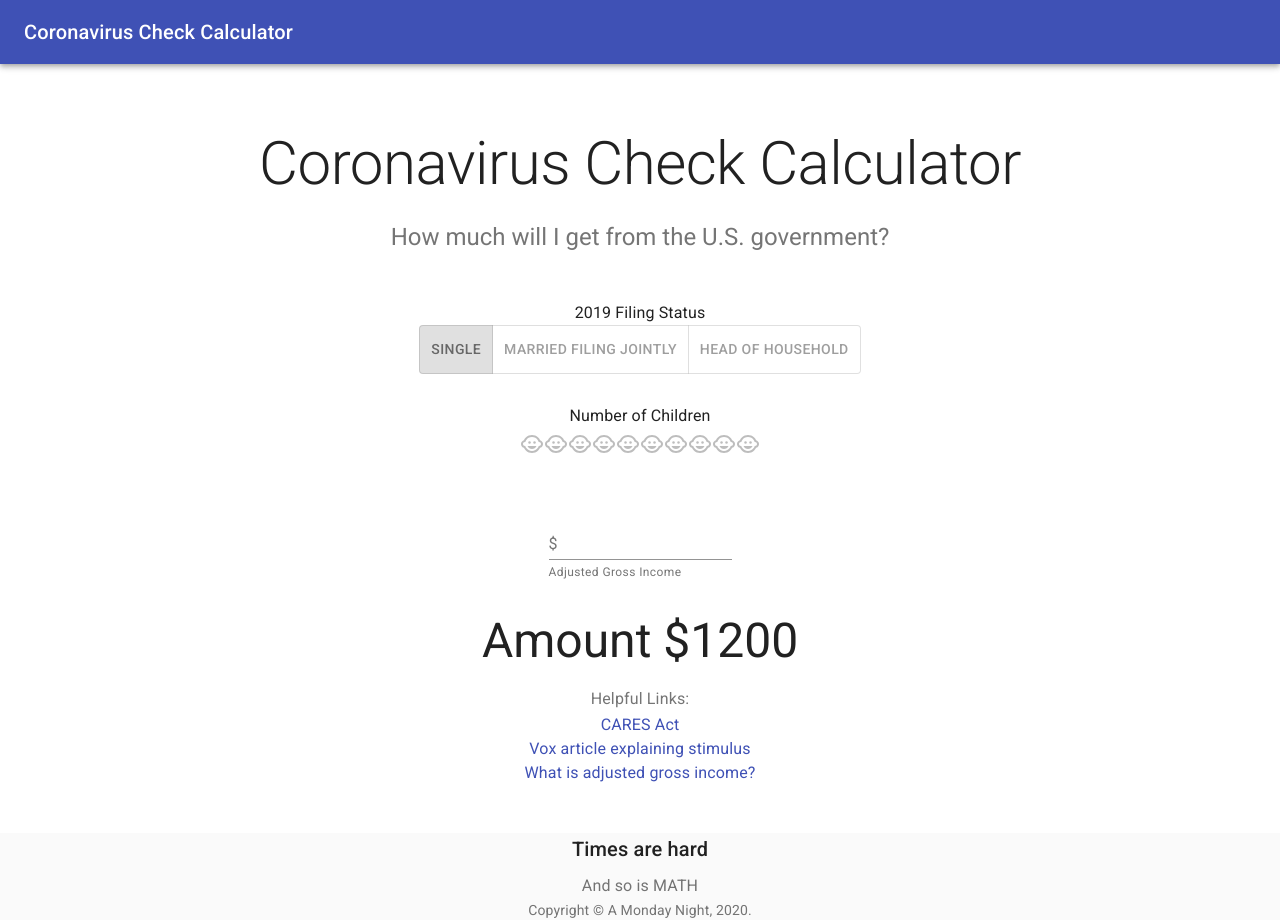
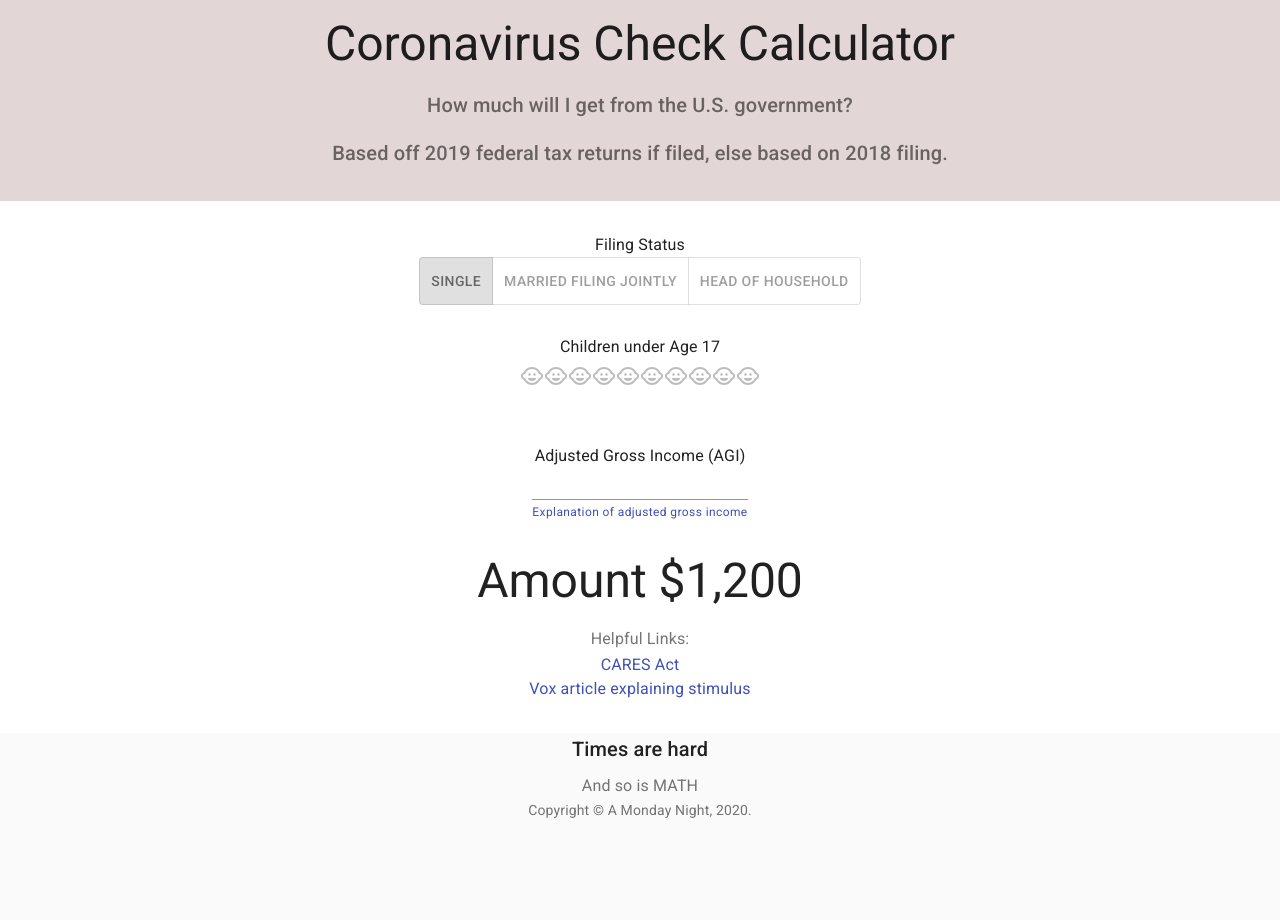
Before and after one commit to ejwill04/stimulus-calculator, a React (Create React App) app: page / in a window 1280 px wide. After the commit the page ends 820 px from the top, so only its background shows below. Built offline with nearby package versions, Linux system fonts and the light colour scheme.

Commit message:
small updates

```diff
--- a/src/App.js
+++ b/src/App.js
@@ -27,7 +27,6 @@ function Copyright() {
 
 const useStyles = makeStyles((theme) => ({
   paper: {
-    marginTop: theme.spacing(4),
     display: 'flex',
     flexDirection: 'column',
     alignItems: 'center',
@@ -37,10 +36,15 @@ const useStyles = makeStyles((theme) => ({
   },
   heroContent: {
     backgroundColor: theme.palette.background.paper,
-    padding: theme.spacing(8, 0, 6),
+    padding: theme.spacing(2, 0, 4),
   },
   heroButtons: {
     marginTop: theme.spacing(4),
+  },
+  header: {
+    color: 'white',
+    backgroundColor: '#e3d6d7',
+    padding: theme.spacing(2),
   },
   footer: {
     backgroundColor: theme.palette.background.paper,
@@ -82,7 +86,7 @@ const StatusSelector = ({ classes, status, setStatus }) => {
   return (
     <Grid>
       <div className={classes.toggleContainer}>
-        <Typography component="legend" align="center">2019 Filing Status</Typography>
+        <Typography component="legend" align="center">Filing Status</Typography>
         <ToggleButtonGroup
           value={status}
           exclusive
@@ -114,7 +118,7 @@ const ChildSelector = ({ children, setChildren }) => {
   return (
     <div>
       <Box component="fieldset" mb={3} borderColor="transparent">
-        <Typography component="legend" align="center">Number of Children</Typography>
+        <Typography component="legend" align="center">Children under Age 17</Typography>
         <Rating
           name="customized-icons"
           defaultValue={children}
@@ -135,15 +139,26 @@ const AGISelector = ({ agi, setAgi }) => {
   return (
     <FormControl
       className={classes.toggleContainer} noValidate autoComplete="off">
+      <Typography component="legend" align="center">Adjusted Gross Income (AGI)</Typography>
       <TextField
       value={agi}
       onChange={e => setAgi(e.target.value)}
       id="standard-basic"
       type="number"
-      helperText="Adjusted Gross Income"
-      label="$" />
+      helperText={
+        <Link
+          href="https://www.nerdwallet.com/blog/taxes/adjusted-gross-income-agi/"
+          target="_blank"
+          >Explanation of adjusted gross income
+        </Link>
+      }
+      />
     </FormControl>
   );
+}
+
+const numberWithCommas = x => {
+  return x.toString().replace(/\B(?=(\d{3})+(?!\d))/g, ",");
 }
 
 const PHASEOUT_START = {
@@ -179,23 +194,28 @@ export default function App() {
   return (
     <React.Fragment>
       <CssBaseline />
-      <TopBar />
+      {/* <TopBar /> */}
       <main>
+            <div className={classes.header}>
+            <Typography component="h1" variant="h3" align="center" color="textPrimary" gutterBottom>
+              Coronavirus Check Calculator
+            </Typography>
+            <Typography component="h2" variant="h6" align="center" color="textSecondary" paragraph>
+              How much will I get from the U.S. government?
+            </Typography>
+            <Typography variant="h6" align="center" color="textSecondary" paragraph>
+              Based off 2019 federal tax returns if filed, else based on 2018 filing.
+            </Typography>
+            </div>
         <div className={classes.heroContent}>
           <Container maxWidth="lg">
-            <Typography component="h2" variant="h2" align="center" color="textPrimary" gutterBottom>
-              Coronavirus Check Calculator
-            </Typography>
-            <Typography variant="h5" align="center" color="textSecondary" paragraph>
-              How much will I get from the U.S. government?
-            </Typography>
             <div className={classes.paper}>
                 <StatusSelector classes={classes} status={status} setStatus={setStatus} />
                 <ChildSelector children={children} setChildren={setChildren} />
                 <AGISelector agi={agi} setAgi={setAgi} />
             </div>
             <Typography variant="h3" align="center" paragraph color="textPrimary" gutterBottom>
-              Amount {`$`}{amount}
+              Amount {`$`}{numberWithCommas(amount)}
             </Typography>
             <Typography variant="subtitle1" align="center" color="textSecondary" component="p">
               Helpful Links:
@@ -215,11 +235,7 @@ export default function App() {
               </Link>
             </Typography>
             <Typography align="center">
-              <Link
-                href="https://www.nerdwallet.com/blog/taxes/adjusted-gross-income-agi/"
-                target="_blank"
-              >What is adjusted gross income?
-              </Link>
+
             </Typography>
           </Container>
         </div>
```
